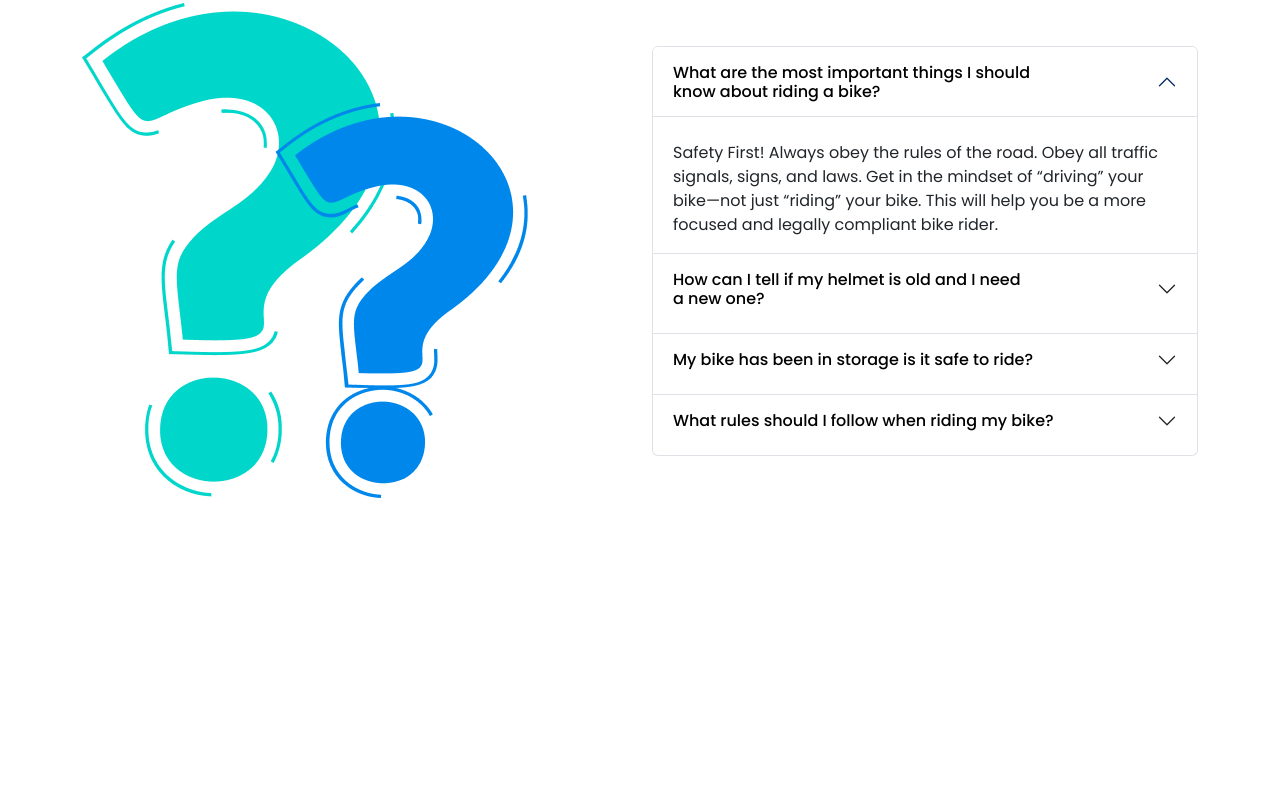
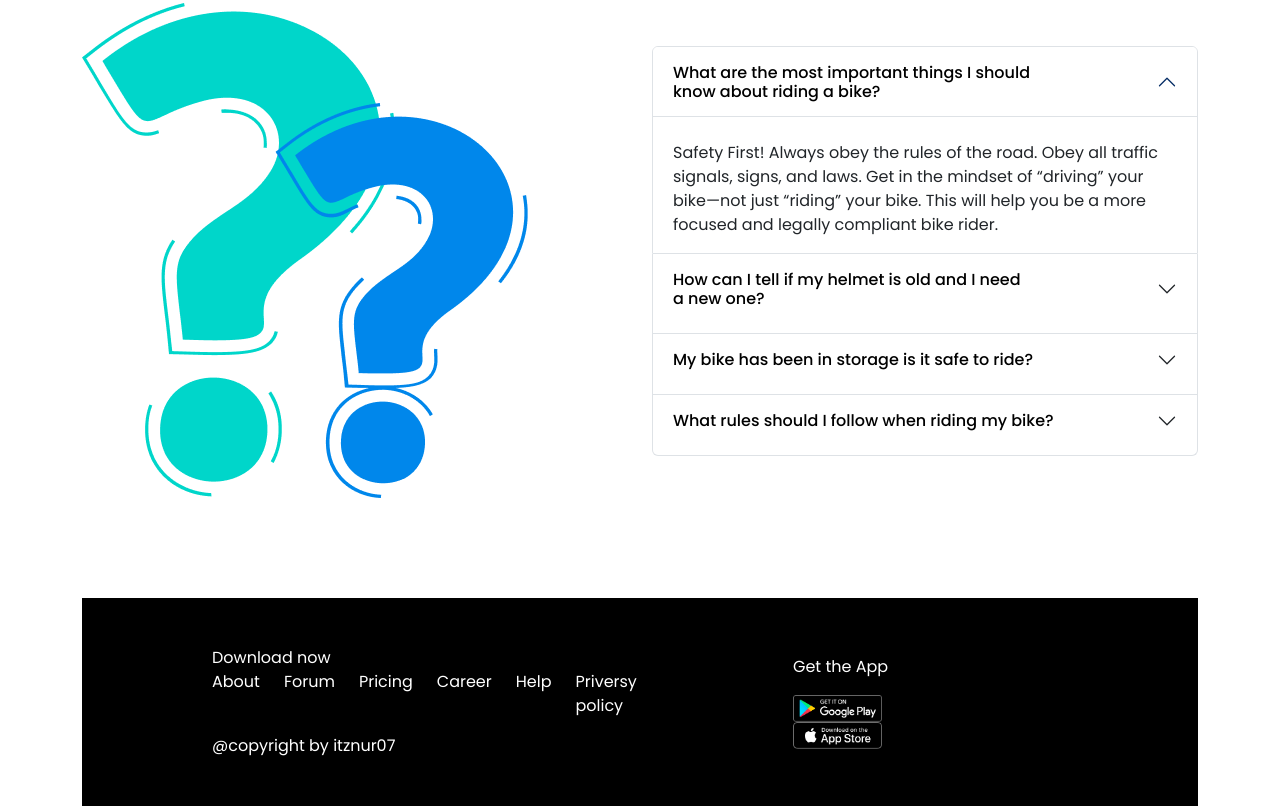
Before and after one commit to itznur07/biker-zone, a plain HTML site: page index.html in a window 1280 px wide. Shown: the part 2476-3282 px from the top of the page. Before the commit the page ends 3074 px from the top, so only its background shows below. Drawn offline with nearby package versions, Linux system fonts and the light colour scheme.

Commit message:
Footer section

```diff
--- a/index.html
+++ b/index.html
@@ -516,7 +516,33 @@
     <!-- Main section end -->
 
     <!-- Footer section start -->
-
+    <footer class="mt-5 bg-black text-white">
+      <div
+        class="row align-items-center justify-content-center p-5"
+        style="margin-left: 70px"
+      >
+        <div class="col-12 col-md-6">
+          <span>Download now</span>
+          <ul class="d-flex align-content-center list-unstyled gap-4">
+            <li>About</li>
+            <li>Forum</li>
+            <li>Pricing</li>
+            <li>Career</li>
+            <li>Help</li>
+            <li>Priversy policy</li>
+          </ul>
+          <span>@copyright by itznur07</span>
+        </div>
+        <div class="col-12 col-md-6">
+          <div style="margin-left: 100px">
+            <p>Get the App</p>
+            <img class="w-25" src="/images/android.png" alt="" />
+            <br />
+            <img class="w-25" src="/images/ios.png" alt="" />
+          </div>
+        </div>
+      </div>
+    </footer>
     <!-- Footer section end -->
   </body>
 </html>
```
